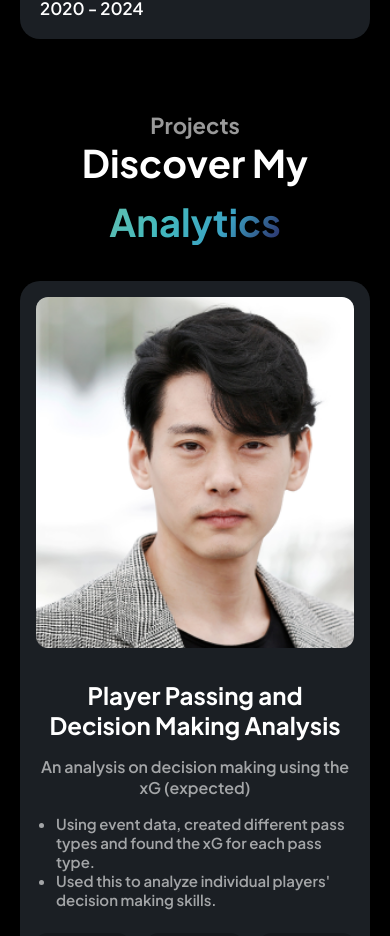
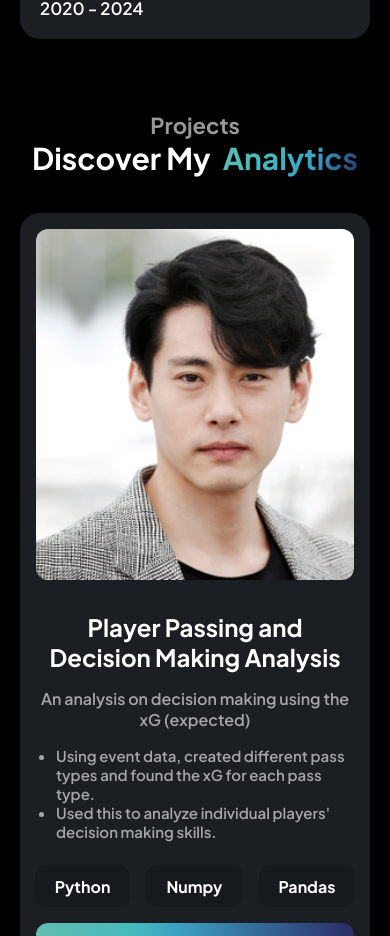
Before and after one commit to adampryono/portfolio-brisbane, a Next.js app: page / in a window 390 px wide. Shown: the part 2999-3935 px from the top of the page. Built offline with nearby package versions, Linux system fonts and the light colour scheme.

Commit message:
fix responsive

```diff
--- a/src/app/portfolio/AboutSection.jsx
+++ b/src/app/portfolio/AboutSection.jsx
@@ -26,14 +26,14 @@ export default function AboutSection() {
                 <Heading
                   size="headinglg"
                   as="h6"
-                  className="text-[48px] font-bold md:text-[44px] sm:text-[38px]"
+                  className="text-[48px] font-bold md:text-[44px] sm:text-[23px]"
                 >
                   Know More About
                 </Heading>
                 <Heading
                   size="headinglg"
                   as="h1"
-                  className="bg-gradient bg-clip-text text-[48px] font-bold !text-transparent md:text-[44px] sm:text-[38px]"
+                  className="bg-gradient bg-clip-text text-[48px] font-bold !text-transparent md:text-[44px] sm:text-[23px]"
                 >
                   Arya
                 </Heading>
--- a/src/app/portfolio/EducationAndExperienceSection.jsx
+++ b/src/app/portfolio/EducationAndExperienceSection.jsx
@@ -62,13 +62,13 @@ export default function EducationAndExperienceSection() {
                     </Heading>
                 </div>
                 <div className="flex flex-wrap justify-center gap-2 self-stretch mb-10"> {/* Tambahkan margin-bottom */}
-                    <Heading size="headinglg" as="h1" className="text-[48px] font-bold md:text-[44px] sm:text-[38px]">
+                    <Heading size="headinglg" as="h1" className="text-[48px] font-bold md:text-[44px] sm:text-[30px]">
                         Dive Into My
                     </Heading>
                     <Heading
                         size="headinglg"
                         as="h1"
-                        className="bg-gradient bg-clip-text text-[48px] font-bold !text-transparent md:text-[44px] sm:text-[38px]"
+                        className="bg-gradient bg-clip-text text-[48px] font-bold !text-transparent md:text-[44px] sm:text-[30px]"
                     >
                         Journey
                     </Heading>
--- a/src/app/portfolio/ProjectsSection.jsx
+++ b/src/app/portfolio/ProjectsSection.jsx
@@ -19,14 +19,14 @@ export default function ProjectsSection() {
             <Heading
               size="headings"
               as="h1"
-              className="text-[48px] font-bold md:text-[44px] sm:text-[38px] sm:text-center"
+              className="text-[48px] font-bold md:text-[44px] sm:text-[30px] sm:text-center"
             >
               Discover My
             </Heading>
             <Heading
               size="headings"
               as="h1"
-              className="bg-gradient bg-clip-text text-[48px] font-bold text-transparent md:text-[44px] sm:text-[38px] sm:text-center"
+              className="bg-gradient bg-clip-text text-[48px] font-bold text-transparent md:text-[44px] sm:text-[30px] sm:text-center"
             >
               Analytics
             </Heading>
```
